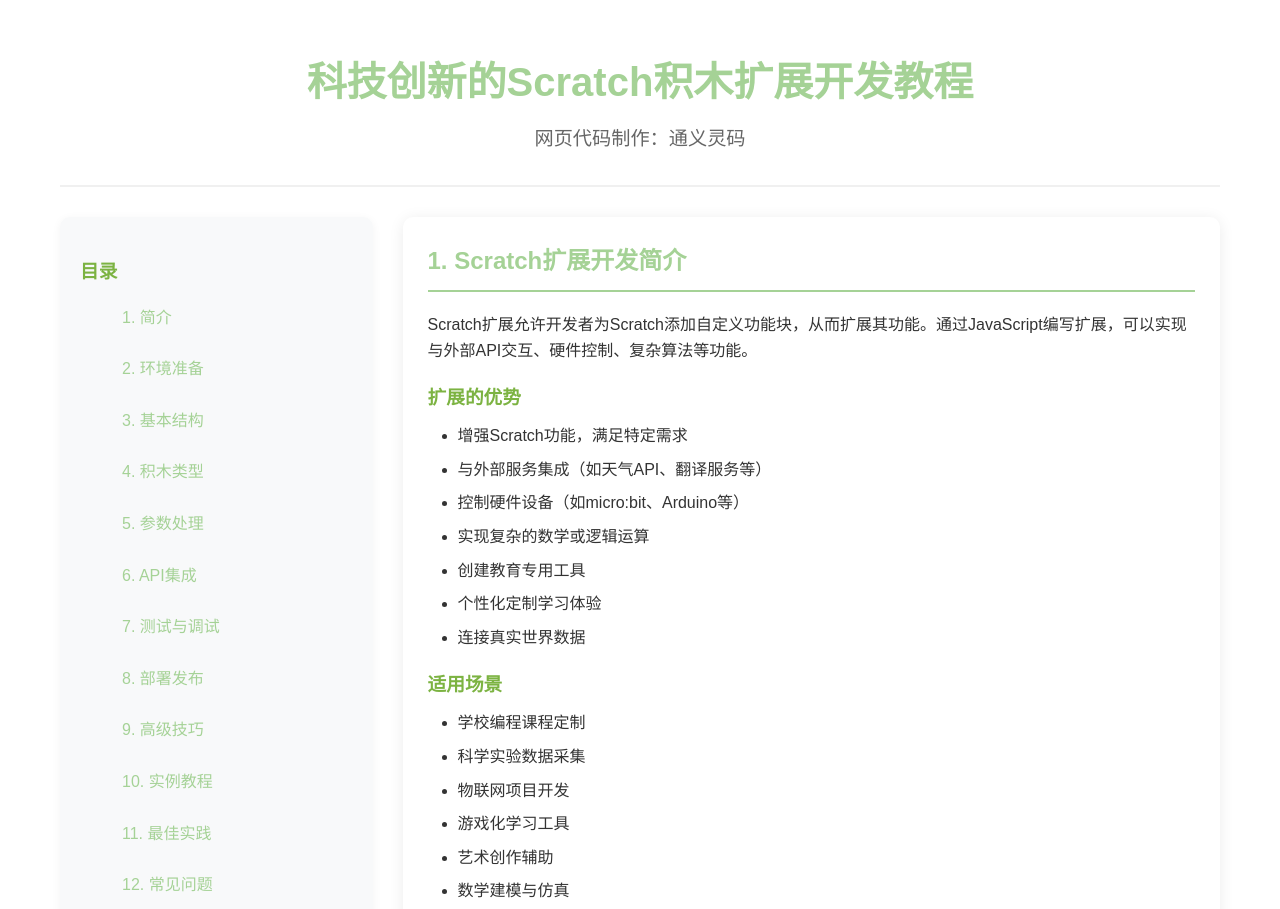
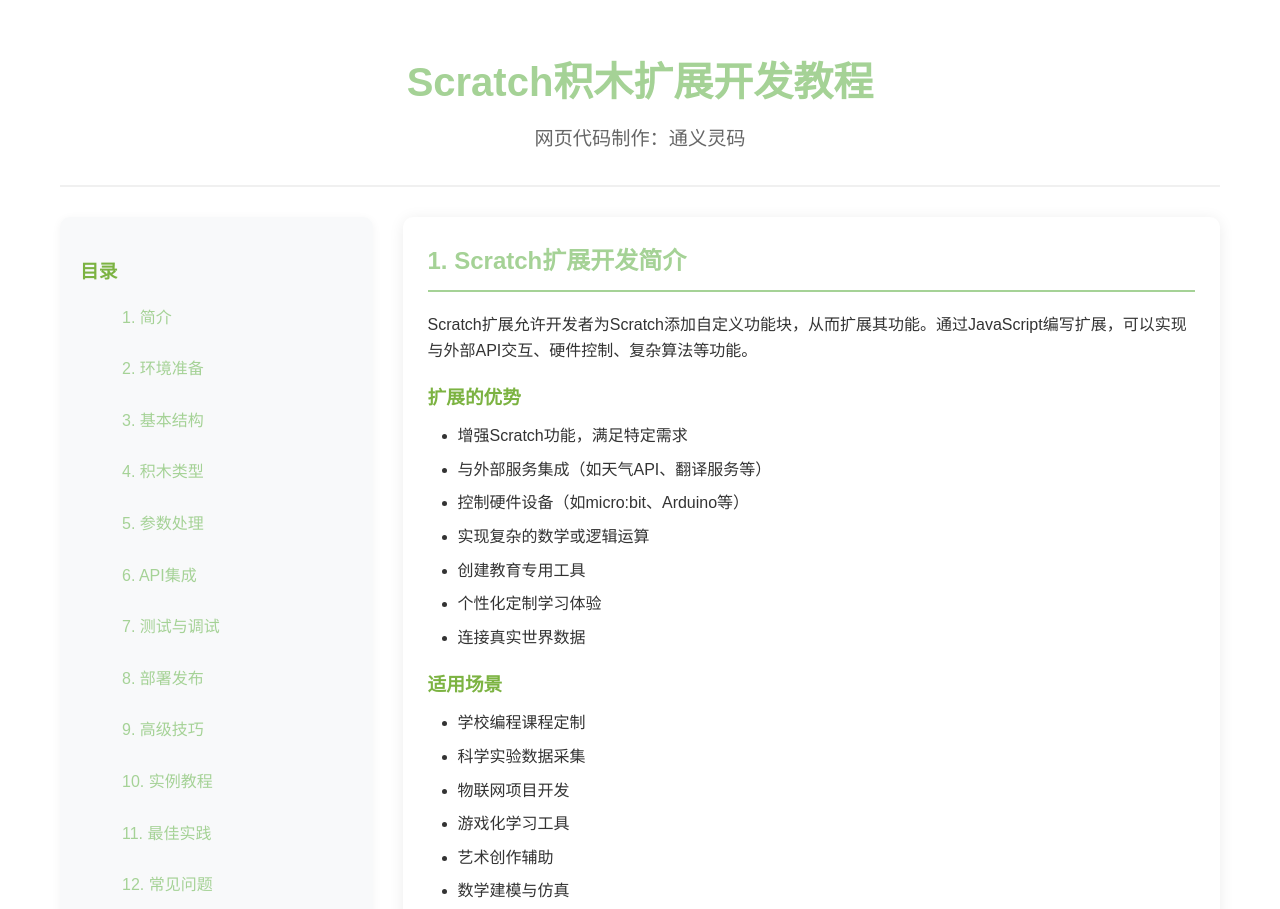
Before and after one commit to chess-brain/teach, a plain HTML site: page index.html in a window 1280 px wide. Shown: the top 909 px of the page. Drawn offline with Linux system fonts and the light colour scheme.

Commit message:
Update in index.html

```diff
--- a/index.html
+++ b/index.html
@@ -285,7 +285,7 @@
 <body>
     <div class="container">
         <header>
-            <h1>科技创新的Scratch积木扩展开发教程</h1>
+            <h1>Scratch积木扩展开发教程</h1>
             <div class="subtitle">网页代码制作：通义灵码</div>
         </header>
 
```
